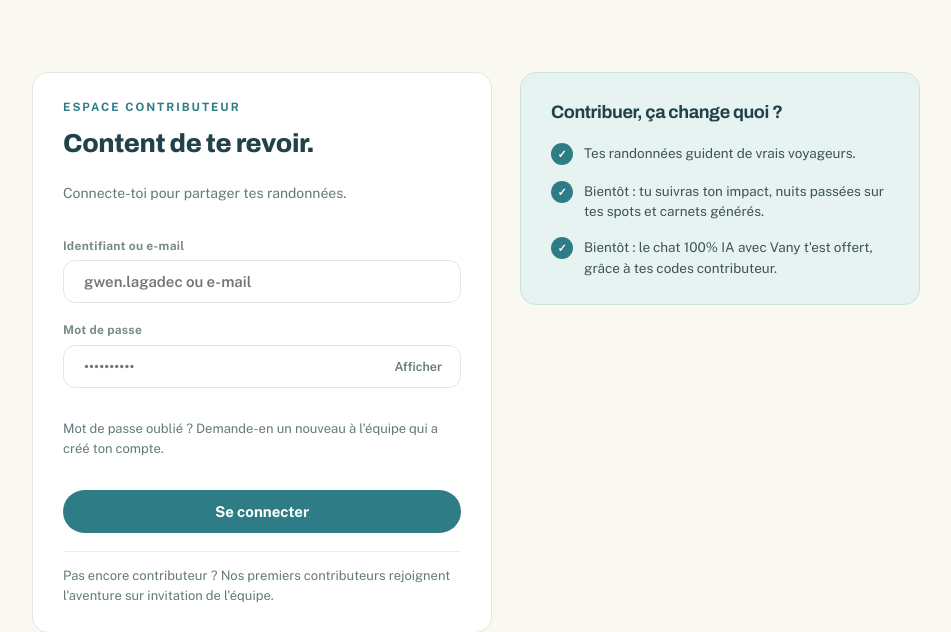
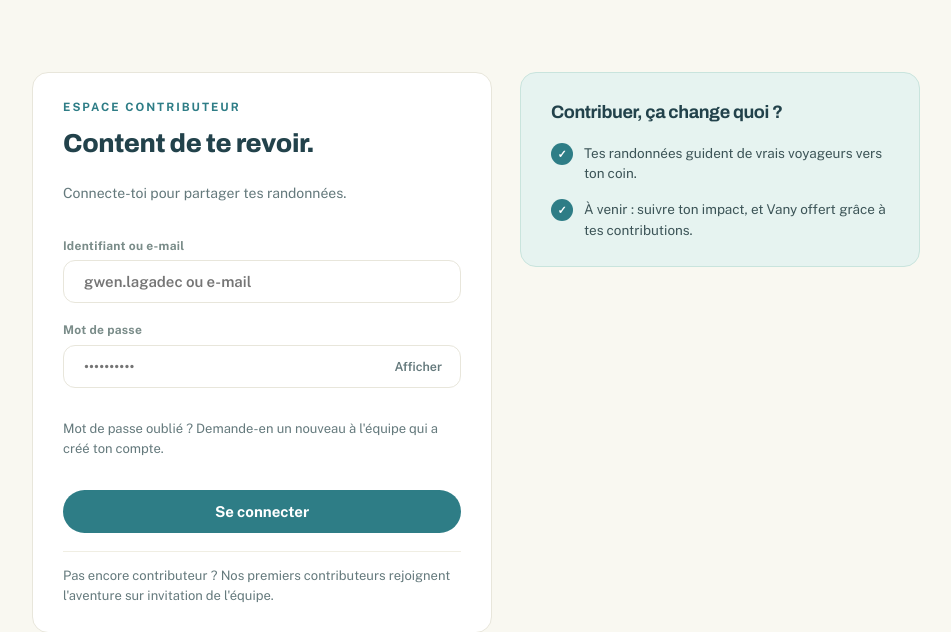
Before and after one commit to natbediee/randovango, a Flask app: page /contributor/login in a window 1280 px wide. Shown: the part 69-701 px from the top of the page, without its empty margins (164-1115 px from the left). Run offline with Flask 3, Linux system fonts and the light colour scheme.

Commit message:
Issue 301 : l'encadré des avantages contributeur garde une promesse tenue et une seule ligne à venir

```diff
--- a/frontend/templates/pages/contrib_login.html
+++ b/frontend/templates/pages/contrib_login.html
@@ -52,11 +52,10 @@
     {# Carte bénéfices #}
     <aside class="card card--mint login-benefits">
       <h2 style="font-size:18px; font-weight:700;">Contribuer, ça change quoi ?</h2>
-      {# Seule la première promesse est tenue aujourd'hui ; les deux autres sont annoncées « bientôt », et la
-         citation d'une contributrice inventée a été retirée (issue #265). #}
-      <div class="login-benefit"><span class="login-benefit__check">✓</span><span>Tes randonnées guident de vrais voyageurs.</span></div>
-      <div class="login-benefit"><span class="login-benefit__check">✓</span><span>Bientôt : tu suivras ton impact, nuits passées sur tes spots et carnets générés.</span></div>
-      <div class="login-benefit"><span class="login-benefit__check">✓</span><span>Bientôt : le chat 100% IA avec Vany t'est offert, grâce à tes codes contributeur.</span></div>
+      {# Une seule promesse tenue aujourd'hui, puis une seule ligne « À venir » : deux « Bientôt » de suite
+         faisaient trop. Plus de spots ici, leur ajout est masqué (issue #265). Texte revu pendant l'issue #301. #}
+      <div class="login-benefit"><span class="login-benefit__check">✓</span><span>Tes randonnées guident de vrais voyageurs vers ton coin.</span></div>
+      <div class="login-benefit"><span class="login-benefit__check">✓</span><span>À venir : suivre ton impact, et Vany offert grâce à tes contributions.</span></div>
     </aside>
 
   </div>
```
Also changed, not shown: tests/unit/frontend/test_contributor_space.py (+4 -3 lines).
